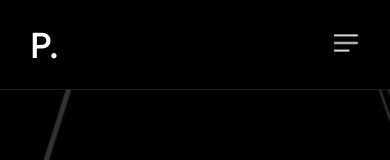
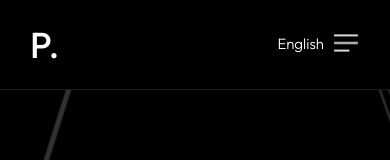
Before and after one commit to arielabaruffaldi/calico, a Next.js app: page / in a window 390 px wide. Shown: the top 160 px of the page. Built offline with nearby package versions, Linux system fonts and the light colour scheme.

Commit message:
fix(header): fix responsive

```diff
--- a/src/styles/scss/_components.scss
+++ b/src/styles/scss/_components.scss
@@ -116,7 +116,7 @@
         }
     }
 
-    @media screen and (max-width: 1200px) {
+    @media screen and (max-width: 1480px) {
         display: none;
     }
 }
@@ -192,22 +192,22 @@
     width: 100%;
     height: 100%;
 
-    &.mil-active{
+    &.mil-active {
         z-index: 999;
     }
 
-    @media screen and (max-width: 1200px) {
+    @media screen and (max-width: 1480px) {
         padding: 30px;
     }
 
-    @media screen and (max-width: 1200px) {
+    @media screen and (max-width: 1480px) {
         padding: 0;
         z-index: 999;
         height: 90px;
     }
 
     & .mil-frame-top {
-        @media screen and (max-width: 1200px) {
+        @media screen and (max-width: 1480px) {
             height: 90px;
             background-color: $dt-95;
             border-bottom: solid 1px $lt-10;
@@ -225,6 +225,7 @@
                 & span:before {
                     background: $light;
                 }
+
                 pointer-events: all;
             }
         }
@@ -236,7 +237,7 @@
         justify-content: space-between;
         align-items: flex-end;
 
-        @media screen and (max-width: 1200px) {
+        @media screen and (max-width: 1480px) {
             display: none;
         }
 
@@ -285,6 +286,7 @@
     transition: $t-md;
 
     &.mil-active {
+
         & span,
         & span:after,
         & span:before {
@@ -370,7 +372,7 @@
         width: 100%;
         padding: 50px 60px;
 
-        @media screen and (max-width: 1200px) {
+        @media screen and (max-width: 1480px) {
             display: none;
         }
 
@@ -393,7 +395,7 @@
         opacity: 0;
         transition: $t-md;
 
-        @media screen and (max-width: 1200px) {
+        @media screen and (max-width: 1480px) {
             transform: translateY(30px);
         }
     }
@@ -422,7 +424,7 @@
             transition: $t-md;
         }
 
-        @media screen and (max-width: 1200px) {
+        @media screen and (max-width: 1480px) {
             display: none;
         }
 
@@ -528,7 +530,7 @@
                     font-size: $h5 + 6px;
                 }
 
-              /*   &:before {
+                /*   &:before {
                     content: '';
                     position: absolute;
                     left: 0;
@@ -556,7 +558,7 @@
             }
 
             &.mil-active {
-                & > a {
+                &>a {
                     color: $accent;
 
                     &:hover {
@@ -569,7 +571,7 @@
         }
     }
 
-    @media screen and (max-width: 1200px) {
+    @media screen and (max-width: 1480px) {
         justify-content: center;
 
         & ul {
@@ -644,7 +646,7 @@
     & .mil-banner-content {
         padding: 150px 0 0 0;
 
-        @media screen and (max-width: 1200px) {
+        @media screen and (max-width: 1480px) {
             padding: 180px 0 0 0;
         }
     }
@@ -1341,7 +1343,7 @@
             }
         }
 
-        @media screen and (max-width: 1200px) {
+        @media screen and (max-width: 1480px) {
             padding: 30px;
         }
     }
@@ -2265,6 +2267,7 @@
                 .mil-plus {
                     opacity: 0;
                 }
+
                 .mil-minus {
                     opacity: 1;
                 }
@@ -2308,7 +2311,7 @@
     overflow: hidden;
 }
 
-.mil-active + .mil-accordion-content {
+.mil-active+.mil-accordion-content {
     margin-bottom: 30px;
 }
 
@@ -2454,7 +2457,7 @@
     position: relative;
     overflow: hidden;
 
-    & > img {
+    &>img {
         position: absolute;
         top: 0;
         left: 0;
@@ -2562,7 +2565,7 @@
         // transition-delay: .5s;
         // transform: scale(.9);
 
-        @media screen and (max-width: 1200px) {
+        @media screen and (max-width: 1480px) {
             transform: scale(1);
             opacity: 1;
         }
@@ -2660,6 +2663,7 @@
 
 // Para el language switcher en el frame
 .language-switcher-2 {
+
     @extend .language-switcher;
     pointer-events: all;
 
@@ -2678,6 +2682,13 @@
                 background-color: #0e5ab4;
                 color: $light;
             }
+        }
+    }
+
+
+    @media screen and (max-width: 1480px) {
+        button {
+            color: white
         }
     }
 }
```
